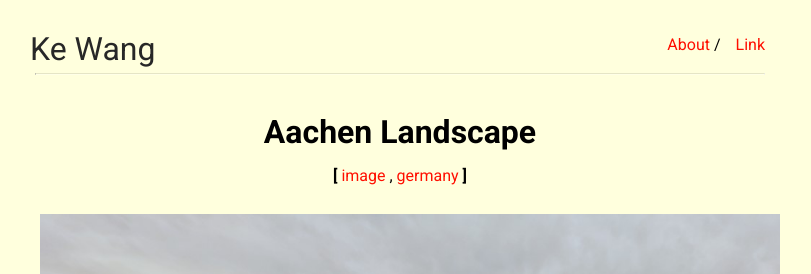
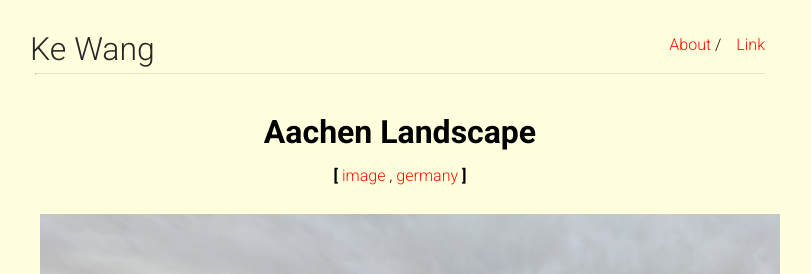
Before and after one commit to ekdc11/ekdc11.github.io, a Jekyll site: the page built from _posts/2022-07-11-aachen-landscape.md, in a window 1280 px wide. Shown: the top 274 px of the page, without its empty margins (240-1051 px from the left). Built offline with Jekyll 4.4.1, drawn with Linux system fonts in a browser that asks for light colours.

Commit message:
Update head.html

```diff
--- a/_includes/head.html
+++ b/_includes/head.html
@@ -26,7 +26,7 @@
     <link href="https://fonts.googleapis.com/css2?family=Source+Code+Pro:ital,wght@0,200..900;1,200..900&display=swap" rel="stylesheet" type="text/css">
     <link href="https://fonts.googleapis.com/css2?family=Inconsolata:wght@200..900&display=swap" rel="stylesheet" type="text/css">
     <link href="https://fonts.googleapis.com/css2?family=Courier+Prime:ital,wght@0,400;0,700;1,400;1,700&display=swap" rel="stylesheet" type="text/css">
-    <link href="https://fonts.googleapis.com/css2?family=Roboto:ital,wght@0,300;0,400;0,700;1,300;1,400;1,700&display=swap" rel="stylesheet" type="text/css">
+    <link href="https://fonts.googleapis.com/css2?family=Roboto:ital,wght@0,300;0,700;1,300;1,700&display=swap" rel="stylesheet" type="text/css">
     <link rel="stylesheet" href="{{ sitedir }}css/main.css">
     <link rel="icon" type="image/ico" href="{{ favicon_location }}">
     <link rel="shortcut-icon" type="image/ico" href="{{ favicon_location }}">
```
